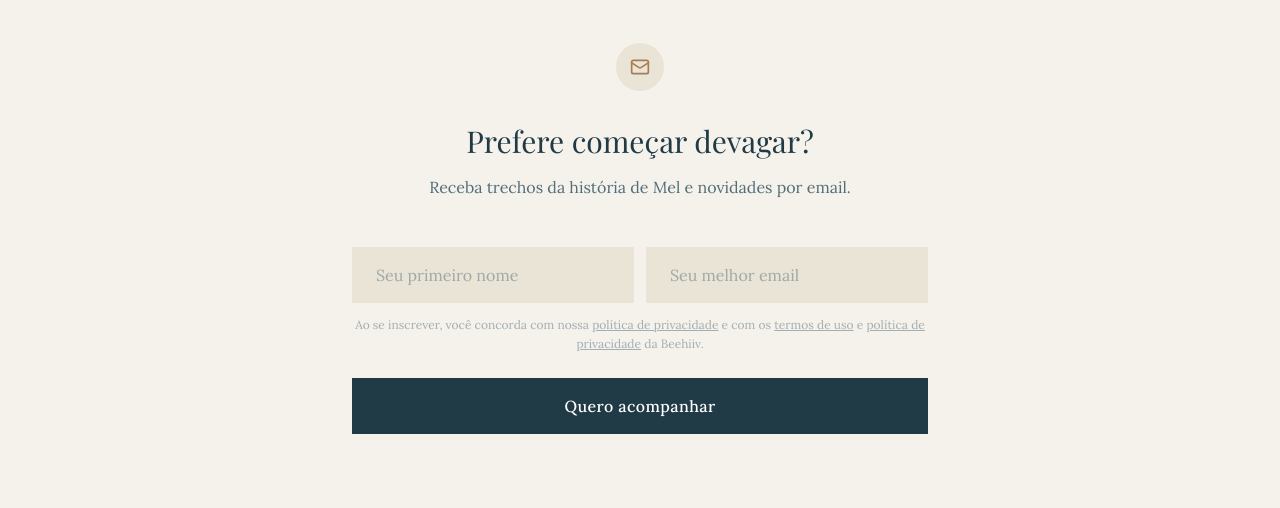
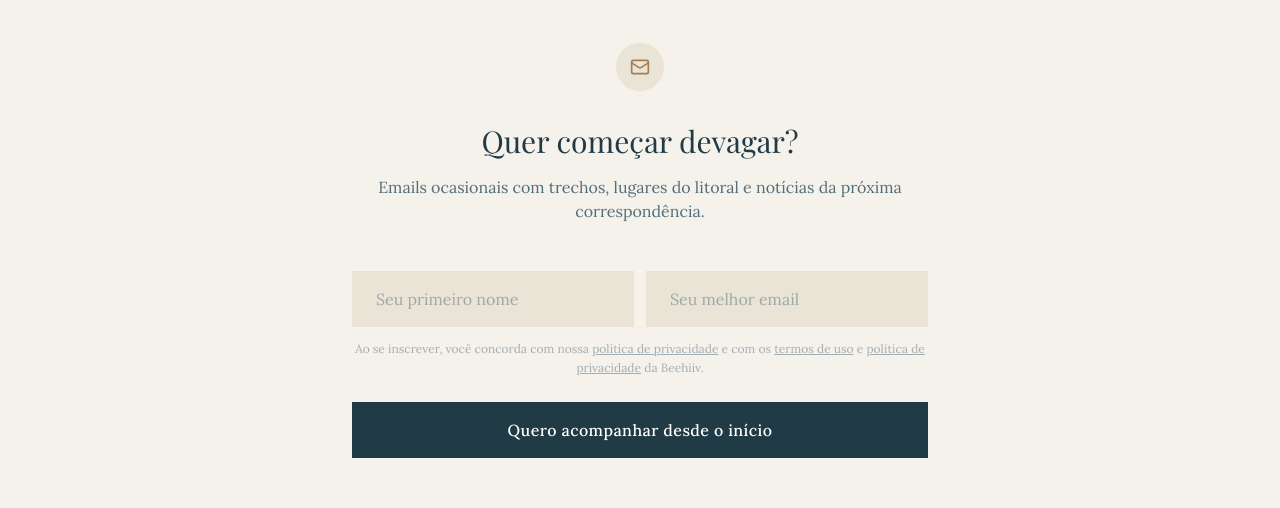
Before and after one commit to estudio433/cartas-do-litoral, a Next.js app in the folder CartasdoLitoral/nextapp/: page / in a window 1280 px wide. Shown: the part 2880-3388 px from the top of the page. Built offline with nearby package versions, Linux system fonts and the light colour scheme; a web font is replaced by a local one.

Commit message:
feat: Rewrite newsletter signup copy and add tag

```diff
--- a/CartasdoLitoral/nextapp/app/(main)/page.tsx
+++ b/CartasdoLitoral/nextapp/app/(main)/page.tsx
@@ -62,7 +62,7 @@ export default function LandingPage() {
       const res = await fetch("/api/subscribe", {
         method: "POST",
         headers: { "Content-Type": "application/json" },
-        body: JSON.stringify({ email, firstName }),
+        body: JSON.stringify({ email, firstName, tags: ["newsletter"] }),
       });
       if (res.ok) { setFormState("success"); setEmail(""); setFirstName(""); }
       else { setFormState("error"); }
@@ -241,8 +241,8 @@ export default function LandingPage() {
             <Mail size={20} />
           </div>
           <div>
-            <h2 className="font-serif text-3xl mb-4">Prefere começar devagar?</h2>
-            <p className="text-muted-foreground">Receba trechos da história de Mel e novidades por email.</p>
+            <h2 className="font-serif text-3xl mb-4">Quer começar devagar?</h2>
+            <p className="text-muted-foreground">Emails ocasionais com trechos, lugares do litoral e notícias da próxima correspondência.</p>
           </div>
           {formState === "success" ? (
             <div className="py-8 space-y-3">
@@ -272,7 +272,7 @@ export default function LandingPage() {
                 {" "}da Beehiiv.
               </p>
               <button type="submit" disabled={formState === "loading"} className="w-full sm:w-auto px-8 py-4 bg-foreground text-white hover:bg-foreground/90 transition-colors font-medium tracking-wide whitespace-nowrap disabled:opacity-60">
-                {formState === "loading" ? "Enviando..." : "Quero acompanhar"}
+                {formState === "loading" ? "Enviando..." : "Quero acompanhar desde o início"}
               </button>
             </form>
           )}
```
